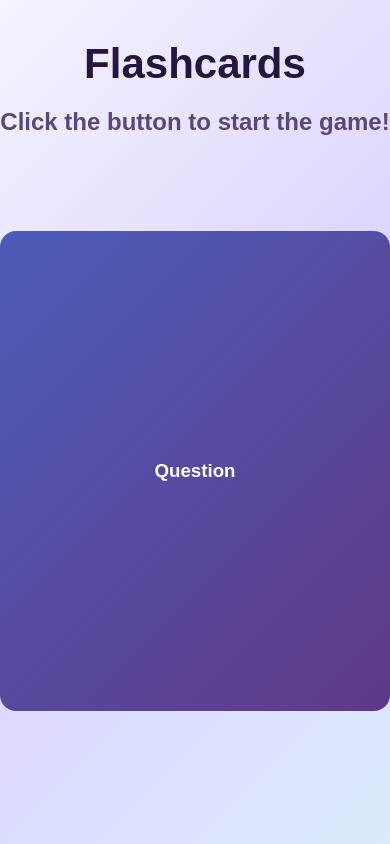
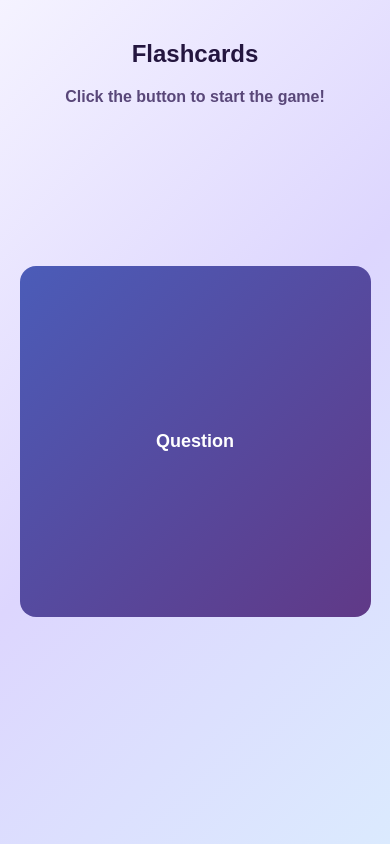
Before and after one commit to dorinapruska/REDI-final-project, a plain HTML site: page index.html in a window 390 px wide. Drawn offline with Linux system fonts and the light colour scheme.

Commit message:
style: improve typography and layout for responsive design

```diff
--- a/styles.css
+++ b/styles.css
@@ -37,27 +37,37 @@ body {
 /* ── LAYOUT ─────────────────────────────────────────────────── */
 /* TODO: style your header, main content area, views, etc. */
 
+
+/* ── TYPOGRAPHY ─────────────────────────────────────────────── */
+
 h1{
   text-align: center;
-  font-size: 42px;
+  font-size: clamp(24px, 4vw, 42px);
   color: var(--color-primary);
   padding: 40px 0px 10px 0px;
 }
 
 h2{
   text-align: center;
-  font-size: 24px;
+  font-size: clamp(16px, 2.5vw, 24px);
   color: var(--color-accent);
   padding: 10px 0px 40px 0px;
 }
 
+h3 {
+  font-size: clamp(18px, 3vw, 28px);
+}
+
+/* ── FLASHCARD ──────────────────────────────────────────────── */
+
 .flip-card {
   background-color: transparent;
-  width: 416px;
-  height: 480px;
-  perspective: 1000px; /* Remove this if you don't want the 3D effect */
-  align-items: center;
-  justify-content: center;
+  width: 90%;
+  max-width: 416px;
+  max-height: 480px;
+  aspect-ratio: 1 / 1;
+  perspective: 1000px;
+  margin: 0 auto;
   cursor: pointer;
 }
 
```
